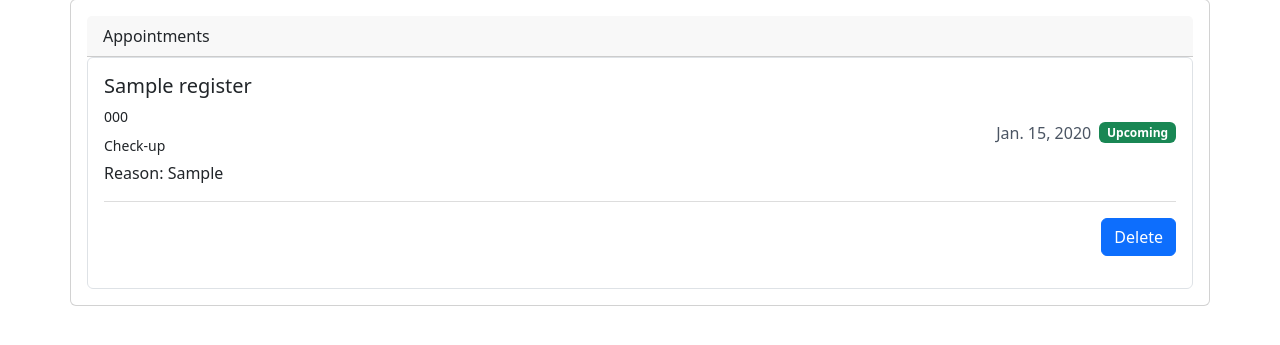
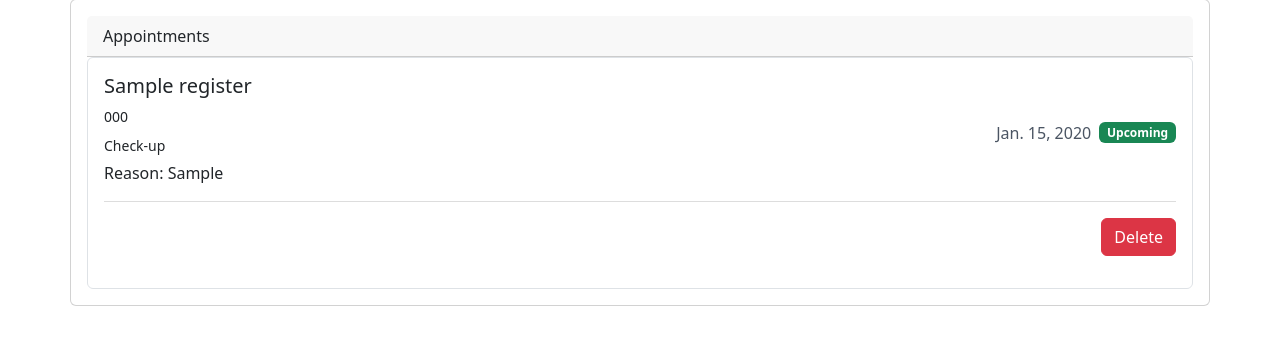
Before and after one commit to chandan01245/Miniproject, a Django app: page /Appointment/ in a window 1280 px wide. Shown: the part 173-518 px from the top of the page. Run offline with Django 5.2, Linux system fonts and the light colour scheme; a user stored in the database is signed in; tables that the repository leaves empty hold one stand-in row (values such as "Sample post"); some libraries are stand-ins or nearby versions.

Commit message:
completed miniproject 2.0

```diff
--- a/app1/qr_generator.py
+++ b/app1/qr_generator.py
@@ -5,8 +5,8 @@ from email.mime.base import MIMEBase
 from email.mime.multipart import MIMEMultipart
 from email.mime.text import MIMEText
 
-import png
-import pyqrcode
+import png # type: ignore
+import pyqrcode # type: ignore
 
 
 def qr_gen(formMail,formdata,dosage,frequency,notes):
--- a/templates/appointments.html
+++ b/templates/appointments.html
@@ -58,7 +58,7 @@
                     </div>
                     <div class="d-grid gap-2 d-md-flex justify-content-md-end">
                         <a href="{% url 'delete-appointment' user.id %}">
-                            <button class="btn btn-primary" type="button">Delete</button>
+                            <button class="btn btn-danger" type="button">Delete</button>
                         </a>
                     </div>
                 {% empty %}
```
Also changed, not shown: db.sqlite3, myqr.png (deleted).
